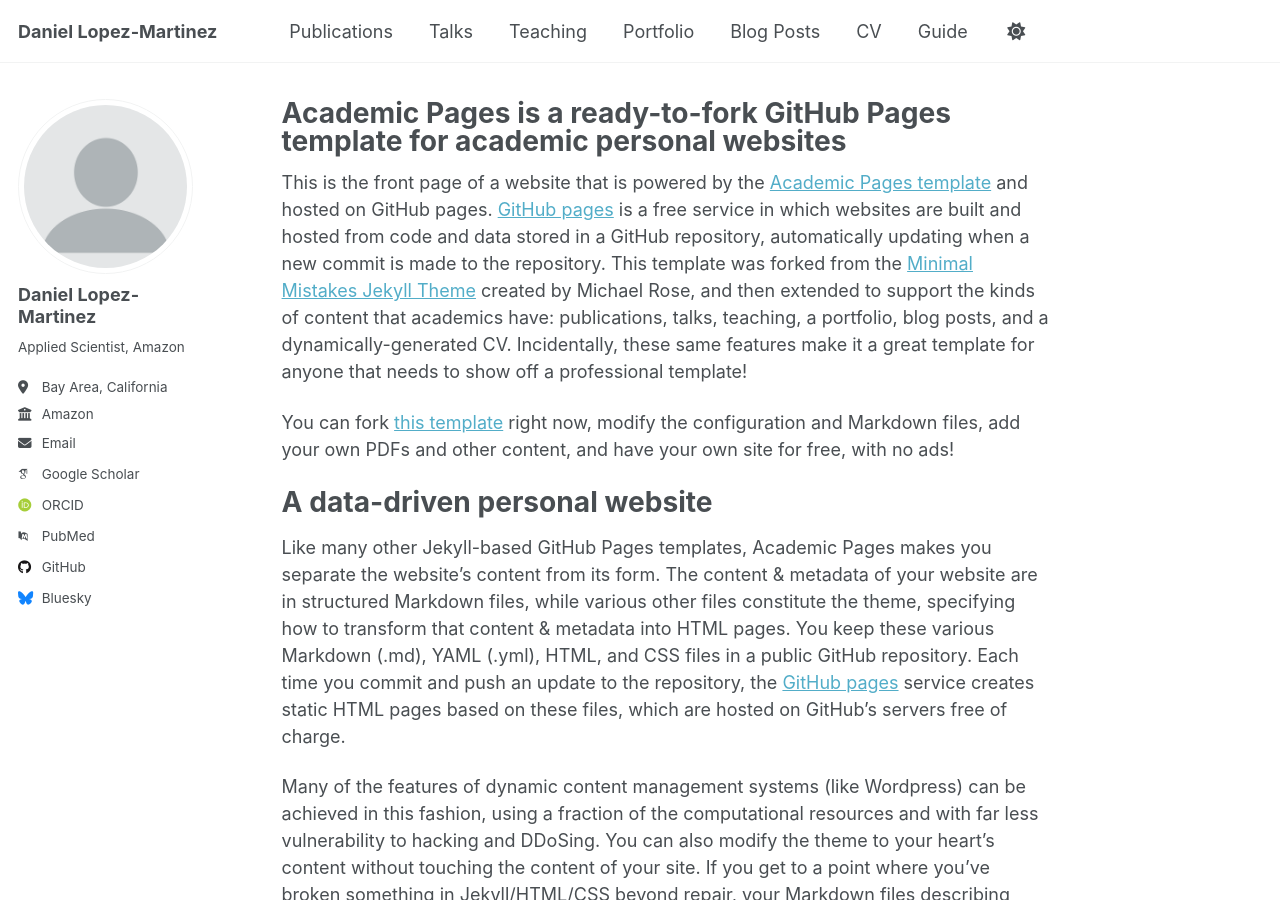
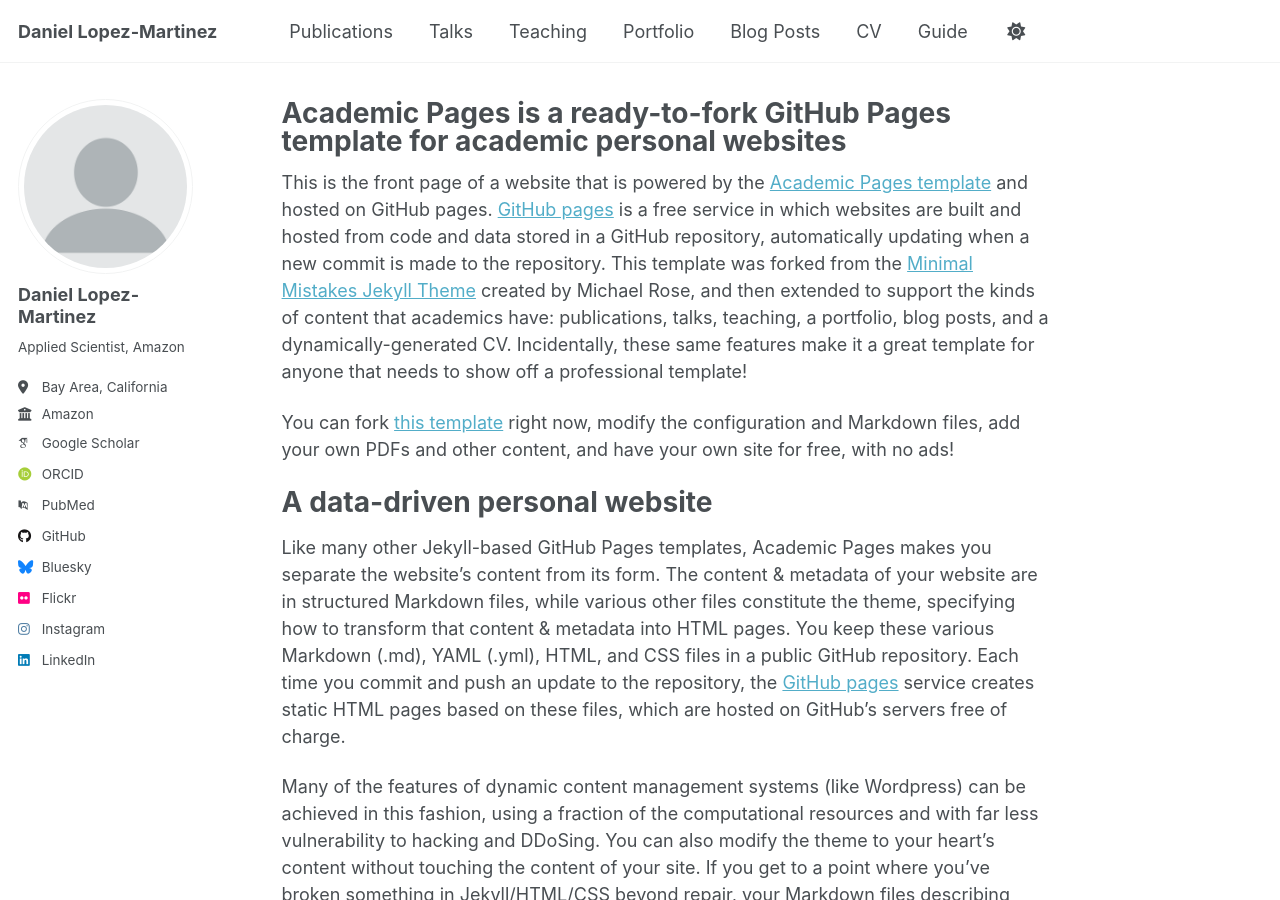
Before and after one commit to daniel-lopezmartinez/daniel-lopezmartinez.github.io, a Jekyll site: the page built from _pages/about.md, in a window 1280 px wide and 900 px high. Built offline with Jekyll 4.4.1, drawn with Linux system fonts in a browser that asks for light colours; some web fonts are replaced; a script that is not in the unit is left out; part of the change alters nothing that is shown.

Commit message:
Adds more info to _config.yml

```diff
--- a/_config.yml
+++ b/_config.yml
@@ -13,7 +13,7 @@ title                    : "Daniel Lopez-Martinez"
 title_separator          : "-"
 name                     : &name "Daniel Lopez-Martinez"
 description              : &description "Your Name's academic portfolio"   # Update this with a general description of your site, this is the default if not overridden by a page
-url                      : https://academicpages.github.io # The base hostname & protocol for your site e.g. "https://[your GitHub username].github.io",
+url                      : https://daniel-lopezmartinez.github.io # The base hostname & protocol for your site e.g. "https://[your GitHub username].github.io",
                                                            # or if you already have some other page hosted on Github then use "https://[your GitHub username].github.io/[Your Repo Name]"
 baseurl                  : "" # the subpath of your site, e.g. "/blog"
 repository               : "academicpages/academicpages.github.io"
@@ -30,7 +30,7 @@ author:
   location         : "Bay Area, California"
   employer         : "Amazon"
   uri              : # URL
-  email            : "none@example.org"
+  email            : # "none@example.org"
 
   # Academic websites
   academia         : # URL
@@ -38,9 +38,9 @@ author:
   googlescholar    : "https://scholar.google.com/citations?hl=en&user=0abBQg8AAAAJ"
   inspire-hep      : # URL
   impactstory      : # URL
-  orcid            : "https://orcid.org/yourorcidurl"
+  orcid            : "https://orcid.org/0000-0002-8642-2970"
   semantic         : # URL
-  pubmed           : "https://www.ncbi.nlm.nih.gov/pubmed/?term=john+snow"
+  pubmed           : "https://pubmed.ncbi.nlm.nih.gov/?term=Lopez-Martinez+D&cauthor_id=31946739"
   researchgate     : # URL
   scopus           : # URL
 
@@ -48,7 +48,7 @@ author:
   bitbucket        : # Username - Update with your username on the site
   codepen          : # Username
   dribbble         : # Username
-  github           : "academicpages"
+  github           : "daniel-lopezmartinez"
   kaggle           : # Username
   stackoverflow    : # User number or user number and name (i.e., use "1" or "1/jeff-atwood")
 
@@ -56,14 +56,14 @@ author:
   artstation       : # Username
   bluesky          : "bsky.app" # Replace this with you Bluesky username
   facebook         : # Username
-  flickr           : # Username
+  flickr           : "dlmocdm"
   foursquare       : # Username
   goodreads        : # Username
   google_plus      : # Username
   keybase          : # Username
-  instagram        : # Username
+  instagram        : "dlmocdm"
   lastfm           : # Username
-  linkedin         : # Username
+  linkedin         : "daniel-lopezmartinez/"
   mastodon         : # URL
   medium           : # URL
   pinterest        : # Username
```
